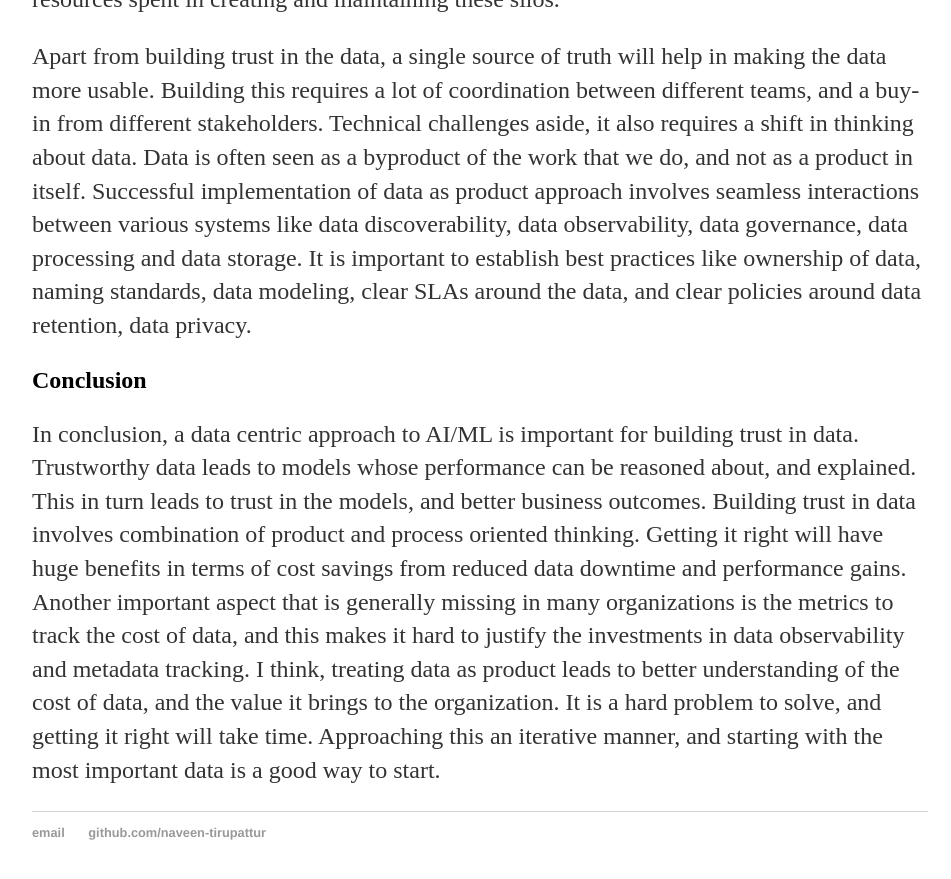
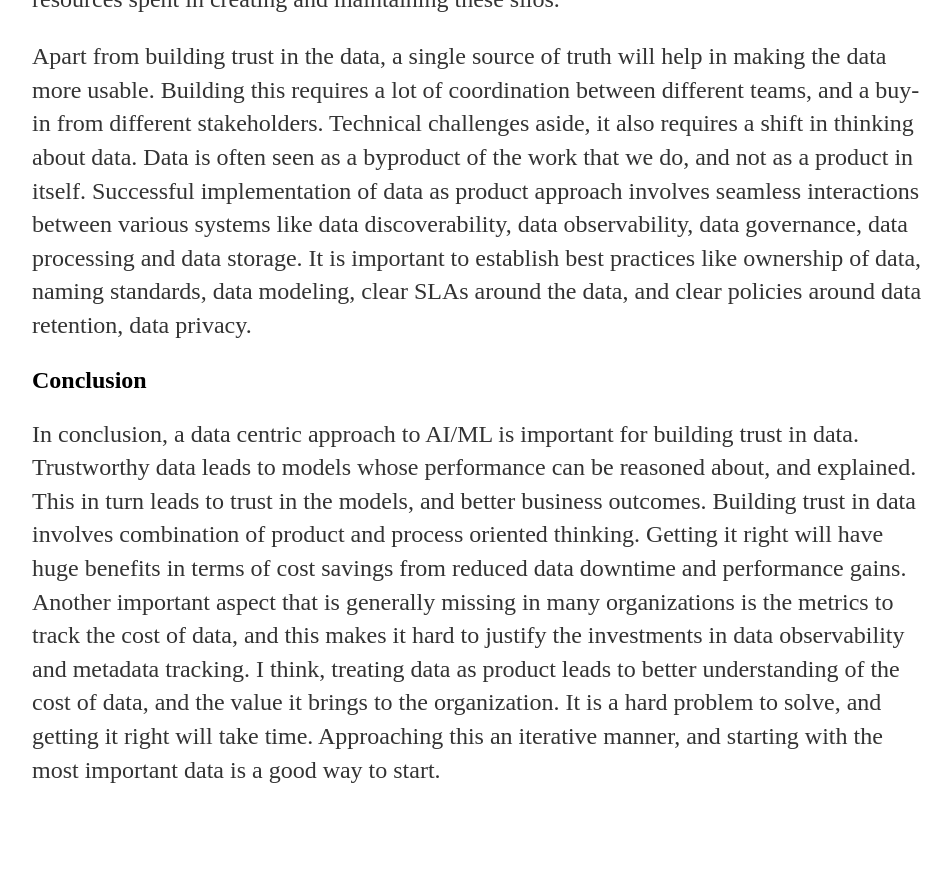
Before and after one commit to naveen-tirupattur/bitsabout, a Jekyll site: the page built from _posts/2024-03-31-data-centric-ai-ml-adoption.md, in a window 1280 px wide and 900 px high, scrolled down 2076 px. Shown: the top 879 px of the window, without its empty margins (160-1111 px from the left). Built offline with Jekyll 4.4.1, drawn with Linux system fonts in a browser that asks for light colours; after the commit the page ends 2923 px from its top, so only the background shows below that.

Commit message:
Updated layouts

```diff
--- a/_layouts/default.html
+++ b/_layouts/default.html
@@ -18,11 +18,11 @@
 			{{ content }}
 
 			</div><!-- /.container -->
-			<footer>
-	    		<ul>
-	        		<li><a href="mailto:naveen.tirupattur@gmail.com">email</a></li>
-	        		<li><a href="https://github.com/naveen-tirupattur">github.com/naveen-tirupattur</a></li>
-				</ul>
-			</footer>
+<!--			<footer>-->
+<!--	    		<ul>-->
+<!--&lt;!&ndash;	        		<li><a href="mailto:naveen.tirupattur@gmail.com">email</a></li>&ndash;&gt;-->
+<!--&lt;!&ndash;	        		<li><a href="https://github.com/naveen-tirupattur">github.com/naveen-tirupattur</a></li>&ndash;&gt;-->
+<!--				</ul>-->
+<!--			</footer>-->
 		</body>
 	</html>
```
